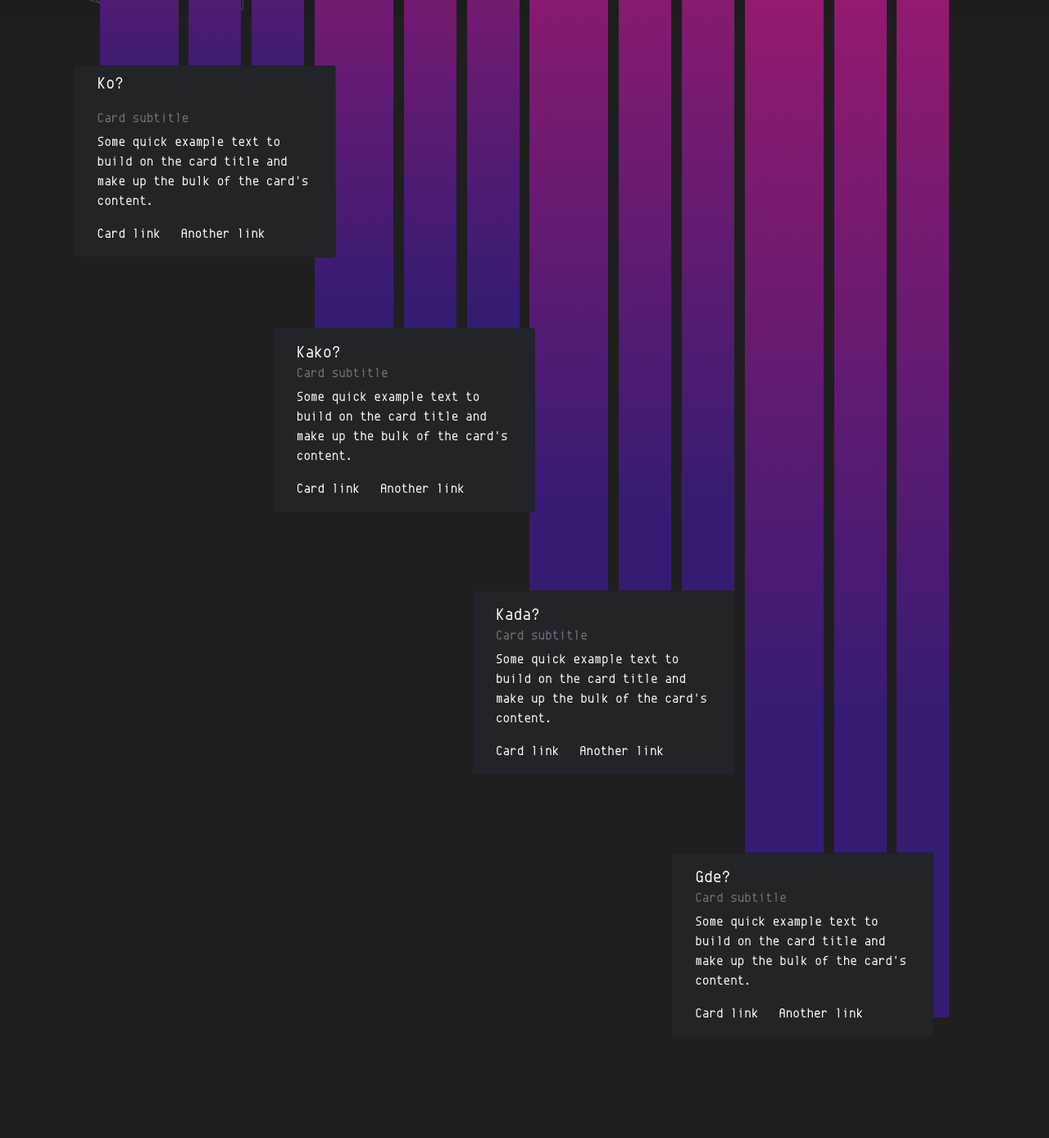
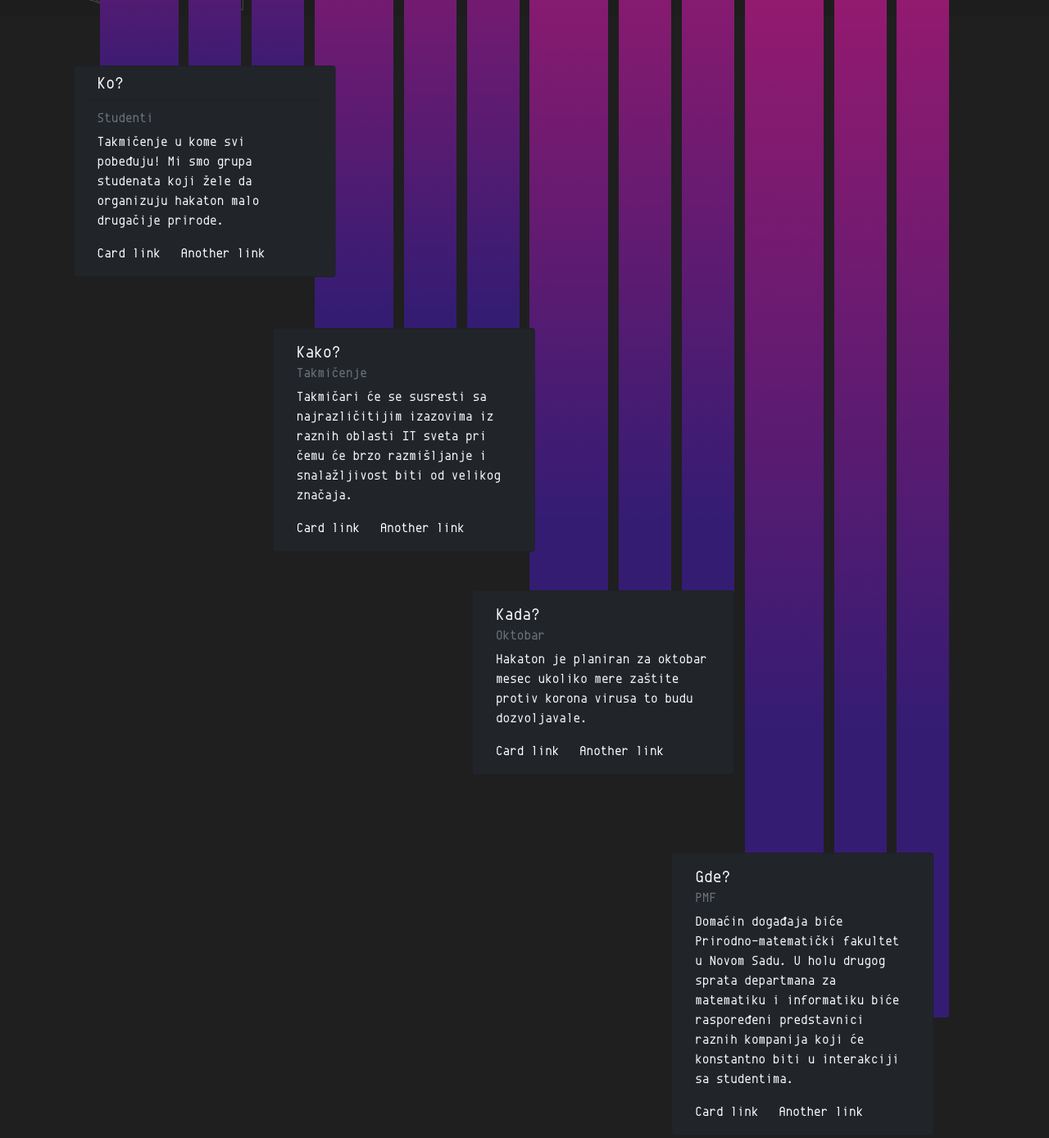
Before and after one commit to Janje12/barKOD, a website: page index.html in a window 1280 px wide. Shown: the part 780-2168 px from the top of the page at 82% size. Drawn offline with nearby package versions, Linux system fonts and the light colour scheme.

Commit message:
new version

```diff
--- a/index.html
+++ b/index.html
@@ -54,9 +54,8 @@
         <div class="card bg-dark card-1">
             <h5 class="card-header text-light bg-dark" id="onama">Ko?</h5>
             <div class="card-body text-light">
-                <h6 class="card-subtitle mb-2 text-muted">Card subtitle</h6>
-                <p class="card-text">Some quick example text to build on the card title and make up the bulk of the
-                    card's content.</p>
+                <h6 class="card-subtitle mb-2 text-muted">Studenti</h6>
+                <p class="card-text">Takmičenje u kome svi pobeđuju! Mi smo grupa studenata koji žele da organizuju hakaton malo drugačije prirode.</p>
                 <a href="#" class="card-link">Card link</a>
                 <a href="#" class="card-link">Another link</a>
             </div>
@@ -66,9 +65,9 @@
         <div class="card bg-dark card-2">
             <div class="card-body text-light">
                 <h5 class="card-title" id="sponzori">Kako?</h5>
-                <h6 class="card-subtitle mb-2 text-muted">Card subtitle</h6>
-                <p class="card-text">Some quick example text to build on the card title and make up the bulk of the
-                    card's content.</p>
+                <h6 class="card-subtitle mb-2 text-muted">Takmičenje</h6>
+                <p class="card-text">Takmičari će se susresti sa najrazličitijim izazovima iz raznih oblasti IT sveta pri čemu će brzo razmišljanje i snalažljivost biti od velikog značaja.
+                </p>
                 <a href="#" class="card-link">Card link</a>
                 <a href="#" class="card-link">Another link</a>
             </div>
@@ -78,9 +77,8 @@
         <div class="card bg-dark card-3" style="z-index: 2; ">
             <div class="card-body text-light">
                 <h5 class="card-title" id="faq">Kada?</h5>
-                <h6 class="card-subtitle mb-2 text-muted">Card subtitle</h6>
-                <p class="card-text">Some quick example text to build on the card title and make up the bulk of the
-                    card's content.</p>
+                <h6 class="card-subtitle mb-2 text-muted">Oktobar</h6>
+                <p class="card-text">Hakaton je planiran za oktobar mesec ukoliko mere zaštite protiv korona virusa to budu dozvoljavale.</p>
                 <a href="#" class="card-link">Card link</a>
                 <a href="#" class="card-link">Another link</a>
             </div>
@@ -90,9 +88,9 @@
         <div class="card bg-dark card-4">
             <div class="card-body text-light">
                 <h5 class="card-title" id="kontakt">Gde?</h5>
-                <h6 class="card-subtitle mb-2 text-muted">Card subtitle</h6>
-                <p class="card-text">Some quick example text to build on the card title and make up the bulk of the
-                    card's content.</p>
+                <h6 class="card-subtitle mb-2 text-muted">PMF</h6>
+                <p class="card-text">Domaćin događaja biće Prirodno-matematički fakultet u Novom Sadu. U holu drugog sprata departmana za matematiku i informatiku biće raspoređeni predstavnici raznih kompanija koji će konstantno biti u interakciji sa studentima.
+                </p>
                 <a href="#" class="card-link">Card link</a>
                 <a href="#" class="card-link">Another link</a>
             </div>
```
